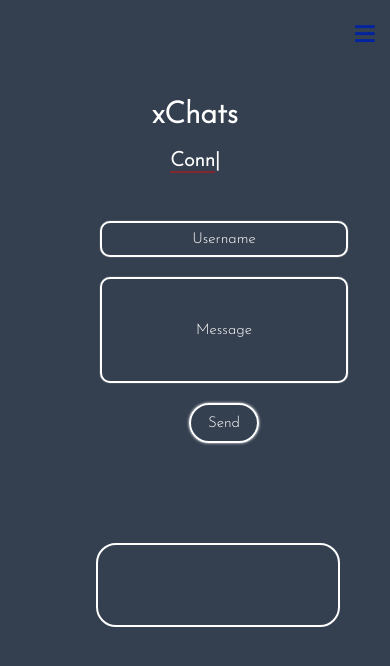
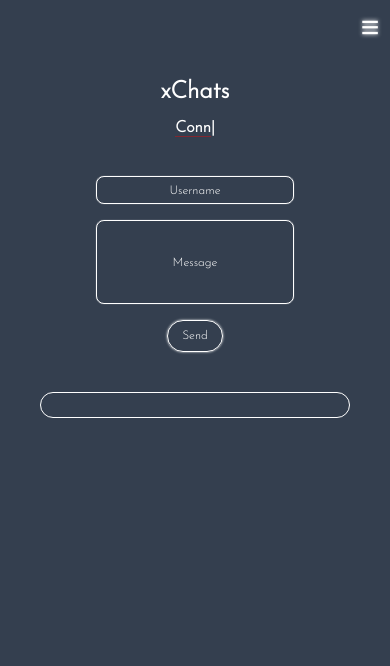
Before and after one commit to EttisafRup/xchat, a plain HTML site: page index.html in a window 390 px wide. Drawn offline with nearby package versions, Linux system fonts and the light colour scheme; no server answers.

Commit message:
Add files via upload

```diff
--- a/extra/style.css
+++ b/extra/style.css
@@ -47,8 +47,7 @@ body{
 
 }
 .form{
-    float: left;
-    margin: 5rem 10rem;
+    margin: 5rem 0rem;
 }
 .form form{
     text-align: center;
@@ -95,7 +94,6 @@ body{
 
 /* Message Box */
 .msgbox{
-    float: right;
     list-style: none;
     margin: 5rem 5rem;
     border: 0.2rem solid white;
@@ -106,7 +104,7 @@ body{
     list-style: none;
     color: white;
     font-size: 2rem;
-    padding: 1rem 5rem;
+    margin: 3rem 0rem;
     transition: 0.1s ease;
 }
 .msgbox li:hover{
@@ -116,3 +114,34 @@ body{
     font-weight: 1000;
     border-radius: 5rem;
 }
+
+@media (max-width: 500px) {
+    html{
+        font-size: 55%;
+    }
+    .msgbox{
+        padding:0;
+    }
+}
+@media (max-width: 400px) {
+    html{
+        font-size: 50%;
+    }
+}
+@media (max-width: 300px) {
+    html{
+        font-size: 45%;
+    }
+}
+@media (max-width: 250px) {
+    html{
+        font-size: 35%;
+    }
+    .msgbox{
+        padding:0;
+    }
+}@media (max-width: 200px) {
+    html{
+        font-size: 30%;
+    }
+}
--- a/navigation/nav.css
+++ b/navigation/nav.css
@@ -10,7 +10,8 @@
     background-color: transparent;
     border: none;
     outline: none;
-    color: rgb(0, 35, 162);
+    color: white;
+    text-shadow: 0 0 0.5rem white;
 }
 
 /* Settingup the Logo */
```
